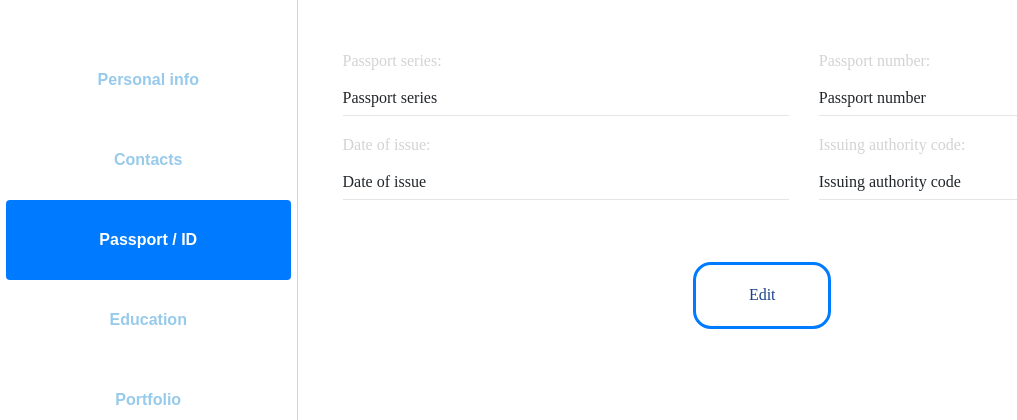
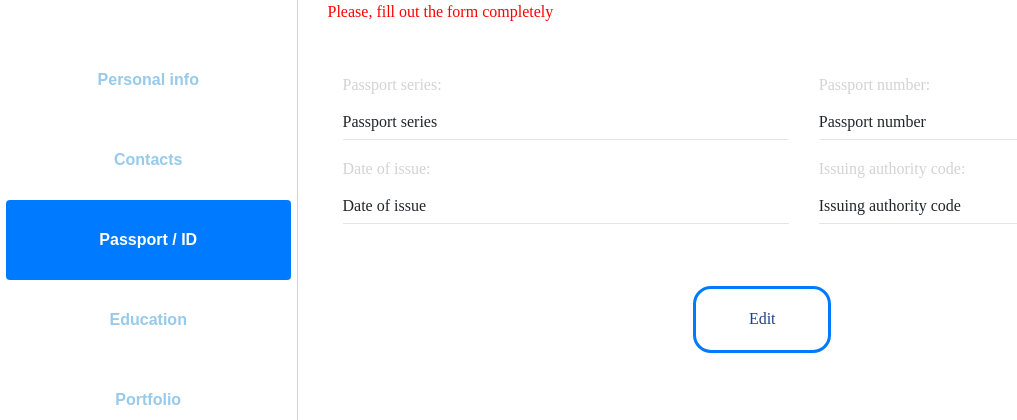
Before and after one commit to HiGal/Applicants-admission, a Flask app: page /passport in a window 1280 px wide. Shown: the part 118-538 px from the top of the page, without its empty margins (0-1017 px from the left). Run offline with Flask 2, Linux system fonts and the light colour scheme; the visitor is signed in with stand-in values (Sample User, id 1); data that the repository does not hold is empty; some libraries are stand-ins or nearby versions.

Commit message:
Edit design and add the message to user

```diff
--- a/templates/passport.html
+++ b/templates/passport.html
@@ -47,6 +47,9 @@
     <div class="col-9">
         <div class="container header">
             <a class="btn btn-outline-primary logout" href="/login">Log out</a>
+        </div>
+        <div id="message-to-user" style="text-align: justify">
+            <p class="message">Please, fill out the form completely</p>
         </div>
         <div class="container content">
             <div class="row">
--- a/templates/profile.html
+++ b/templates/profile.html
@@ -50,7 +50,7 @@
         </div>
         <div id="message-to-user" style="text-align: justify;">
             <p class="message">Please, fill out the form completely</p>
-        </div>
+        </div>edi
         <div class="container">
             <img class="profile" src="../static/img/profile.png" width="128" height="128">
         </div>
```
